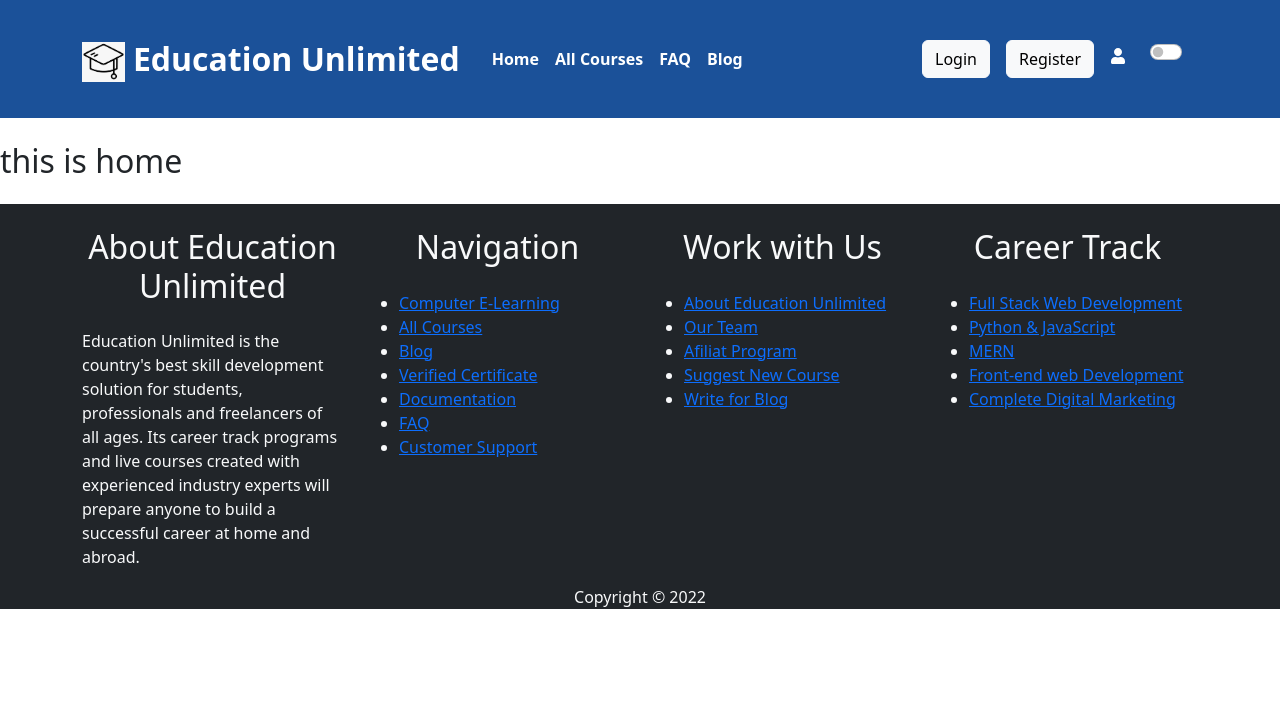
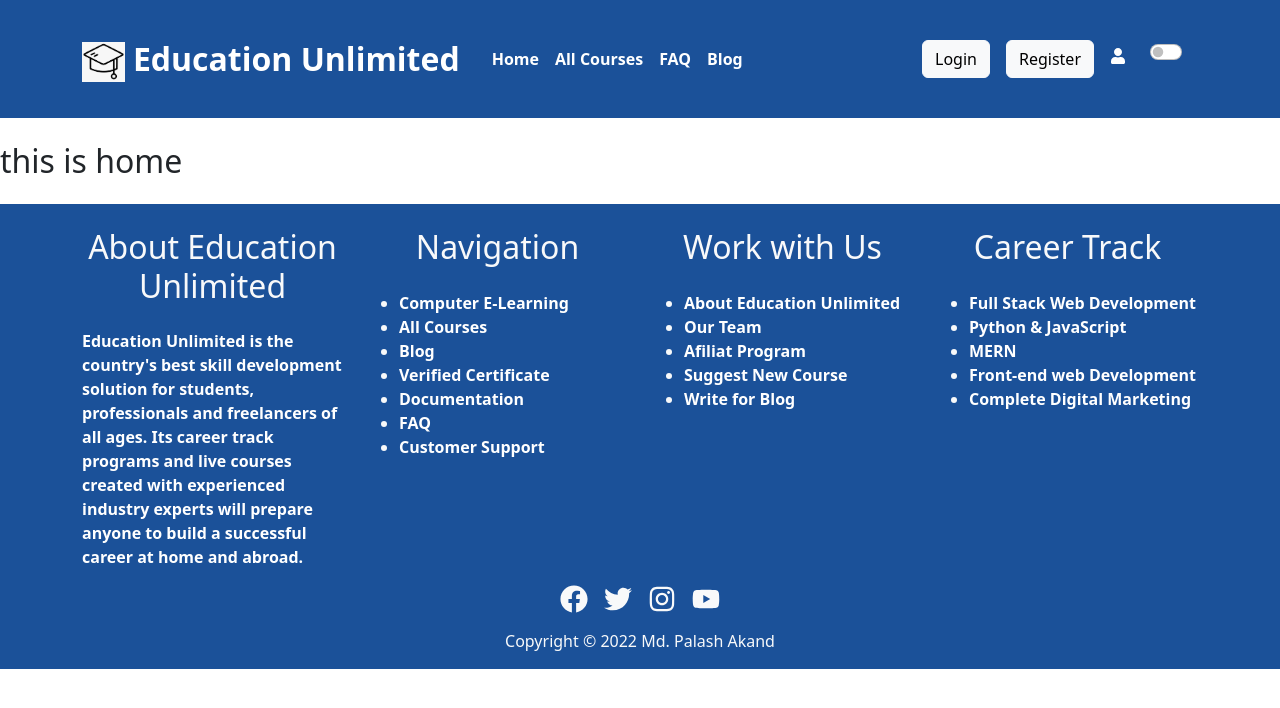
Before and after one commit to Palash-ahmed/education-unlimited-client, a React (Create React App) app: page / in a window 1280 px wide. Shown: the top 708 px of the page. Built offline with nearby package versions, Linux system fonts and the light colour scheme; no server answers.

Commit message:
Footer Modified

```diff
--- a/src/Pages/Shared/Footer/Footer.js
+++ b/src/Pages/Shared/Footer/Footer.js
@@ -1,51 +1,58 @@
 import React from 'react';
 import { Col, Container, Row } from 'react-bootstrap';
 import { Link } from 'react-router-dom';
+import { FaFacebook, FaTwitter, FaInstagram, FaYoutube } from "react-icons/fa";
 
 const Footer = () => {
     return (
-        <div className='bg-dark mb-0'>
+        <div style={{background: "#1b5199"}}>
             <Container className='text-light pt-4 mt-4'>
                 <Row>
                     <Col lg="3">
                         <h2 className='text-center mb-4'>About Education Unlimited</h2>
-                        <p>Education Unlimited is the country's best skill development solution for students, professionals and freelancers of all ages. Its career track programs and live courses created with experienced industry experts will prepare anyone to build a successful career at home and abroad.</p>
+                        <p className='text-white text-decoration-none fw-semibold'>Education Unlimited is the country's best skill development solution for students, professionals and freelancers of all ages. Its career track programs and live courses created with experienced industry experts will prepare anyone to build a successful career at home and abroad.</p>
 
                     </Col>
                     <Col lg="3">
                         <h2 className='text-center mb-4'>Navigation</h2>
                         <ul>
-                            <li><Link to='/'>Computer E-Learning</Link></li>
-                            <li><Link to='/'>All Courses</Link></li>
-                            <li><Link to='/'>Blog</Link></li>
-                            <li><Link to='/'>Verified Certificate</Link></li>
-                            <li><Link to='/'>Documentation</Link></li>
-                            <li><Link to='/'>FAQ</Link></li>
-                            <li><Link to='/'>Customer Support</Link></li>
+                            <li><Link className='text-white text-decoration-none fw-semibold' to='/'>Computer E-Learning</Link></li>
+                            <li><Link className='text-white text-decoration-none fw-semibold'  to='/'>All Courses</Link></li>
+                            <li><Link className='text-white text-decoration-none fw-semibold'  to='/'>Blog</Link></li>
+                            <li><Link className='text-white text-decoration-none fw-semibold'  to='/'>Verified Certificate</Link></li>
+                            <li><Link className='text-white text-decoration-none fw-semibold'  to='/'>Documentation</Link></li>
+                            <li><Link className='text-white text-decoration-none fw-semibold'  to='/'>FAQ</Link></li>
+                            <li><Link className='text-white text-decoration-none fw-semibold'  to='/'>Customer Support</Link></li>
                         </ul>
                     </Col>
                     <Col lg="3">
                         <h2 className='text-center mb-4'>Work with Us</h2>
                         <ul>
-                            <li><Link to='/'>About Education Unlimited</Link></li>
-                            <li><Link to='/'>Our Team</Link></li>
-                            <li><Link to='/'>Afiliat Program</Link></li>
-                            <li><Link to='/'>Suggest New Course</Link></li>
-                            <li><Link to='/'>Write for Blog</Link></li>
+                            <li><Link className='text-white text-decoration-none fw-semibold' to='/'>About Education Unlimited</Link></li>
+                            <li><Link className='text-white text-decoration-none fw-semibold' to='/'>Our Team</Link></li>
+                            <li><Link className='text-white text-decoration-none fw-semibold' to='/'>Afiliat Program</Link></li>
+                            <li><Link className='text-white text-decoration-none fw-semibold' to='/'>Suggest New Course</Link></li>
+                            <li><Link className='text-white text-decoration-none fw-semibold' to='/'>Write for Blog</Link></li>
                         </ul>
                     </Col>
                     <Col lg="3">
                         <h2 className='text-center mb-4'>Career Track</h2>
                         <ul>
-                            <li><Link to='/'>Full Stack Web Development</Link></li>
-                            <li><Link to='/'>Python & JavaScript</Link></li>
-                            <li><Link to='/'>MERN</Link></li>
-                            <li><Link to='/'>Front-end web Development</Link></li>
-                            <li><Link to='/'>Complete Digital Marketing</Link></li>
+                            <li><Link className='text-white text-decoration-none fw-semibold' to='/'>Full Stack Web Development</Link></li>
+                            <li><Link className='text-white text-decoration-none fw-semibold' to='/'>Python & JavaScript</Link></li>
+                            <li><Link className='text-white text-decoration-none fw-semibold' to='/'>MERN</Link></li>
+                            <li><Link className='text-white text-decoration-none fw-semibold' to='/'>Front-end web Development</Link></li>
+                            <li><Link className='text-white text-decoration-none fw-semibold' to='/'>Complete Digital Marketing</Link></li>
                         </ul>
                     </Col>
                 </Row>
-                <p className='text-center '>Copyright © 2022</p>
+                <div className='text-center'>
+                    <FaFacebook className='fs-3 mx-2'/>
+                    <FaTwitter className='fs-3 mx-2'/>
+                    <FaInstagram className='fs-3 mx-2'/>
+                    <FaYoutube className='fs-3 mx-2'/>
+                </div>
+                <p className='text-center mb-0 py-3 '>Copyright © 2022 Md. Palash Akand</p>
             </Container>
 
         </div>
```
